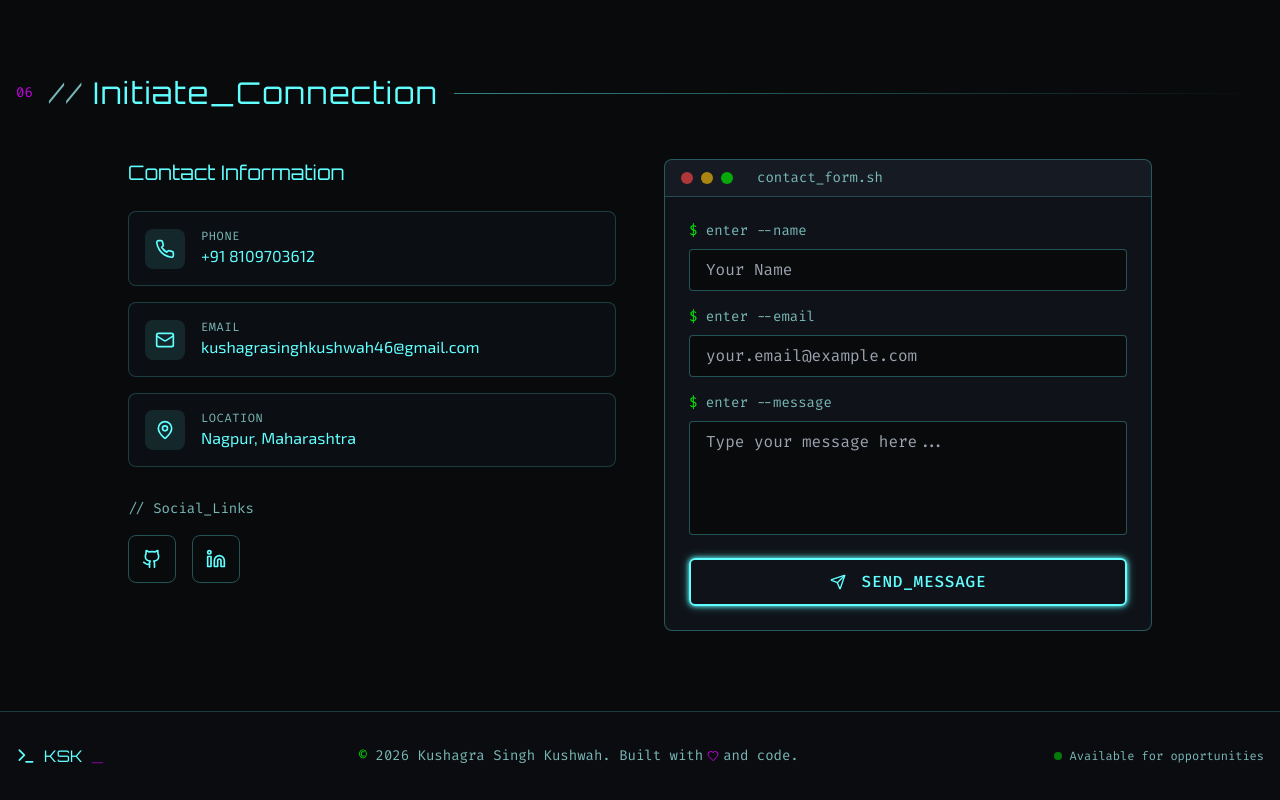
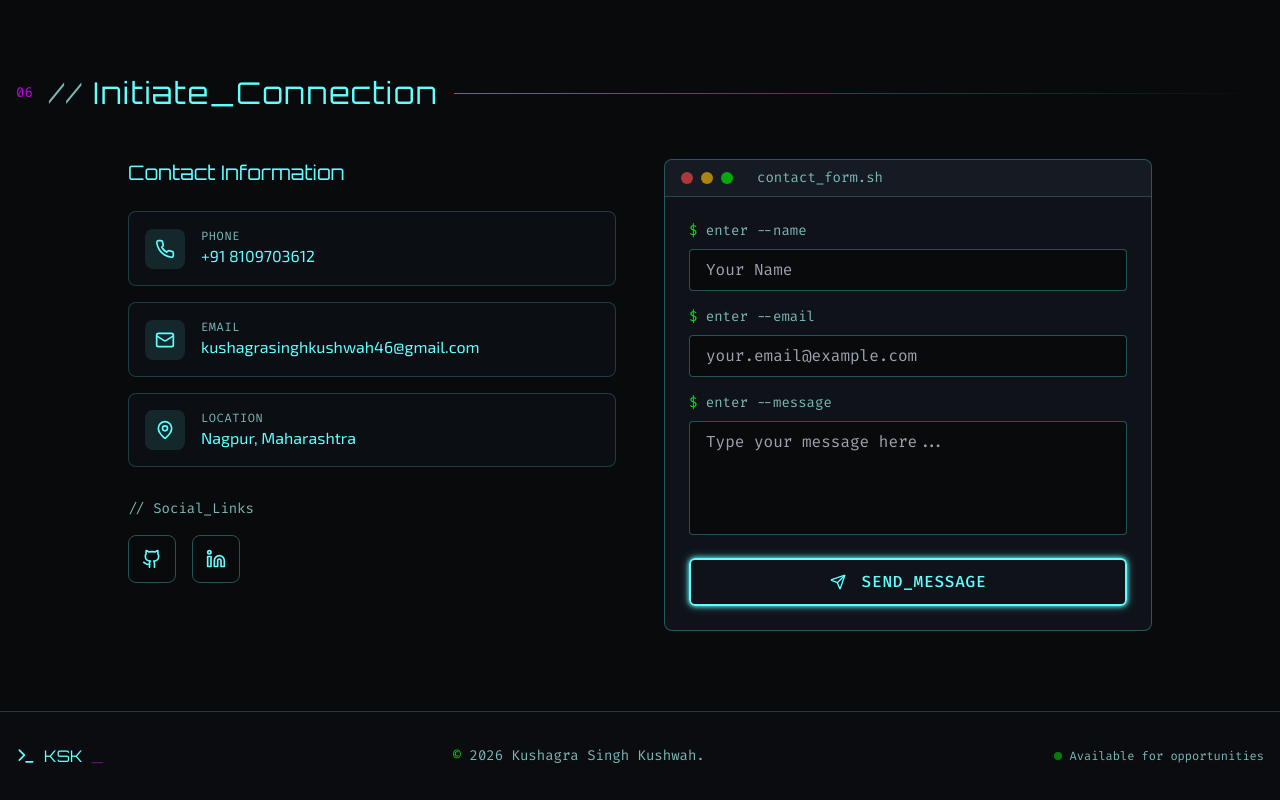
Before and after one commit to kushagrakushwah/kushagra-portfolio, a React (Vite) app: page / in a window 1280 px wide. Shown: the part 5764-6564 px from the top of the page. Built offline with nearby package versions, Linux system fonts and the light colour scheme; the HTML template or start-up script is replaced by a standard one.

Commit message:
Updated Src

```diff
--- a/src/components/Footer.tsx
+++ b/src/components/Footer.tsx
@@ -17,9 +17,6 @@ const Footer = () => {
           {/* Copyright */}
           <p className="font-mono text-sm text-muted-foreground text-center">
             <span className="text-accent">&copy;</span> {currentYear} Kushagra Singh Kushwah.
-            <span className="hidden sm:inline"> Built with</span>
-            <Heart className="inline w-3 h-3 mx-1 text-secondary" />
-            <span className="hidden sm:inline">and code.</span>
           </p>
 
           {/* Status */}
```
